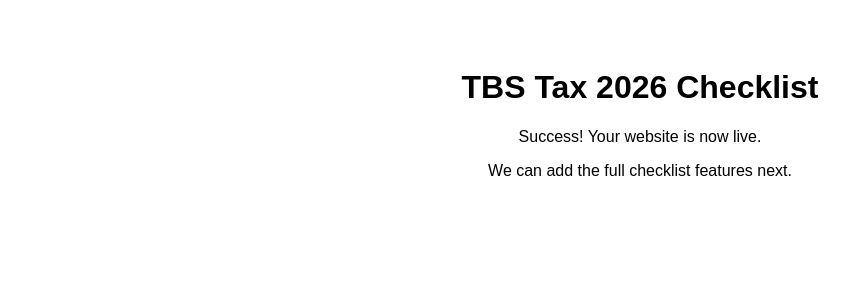
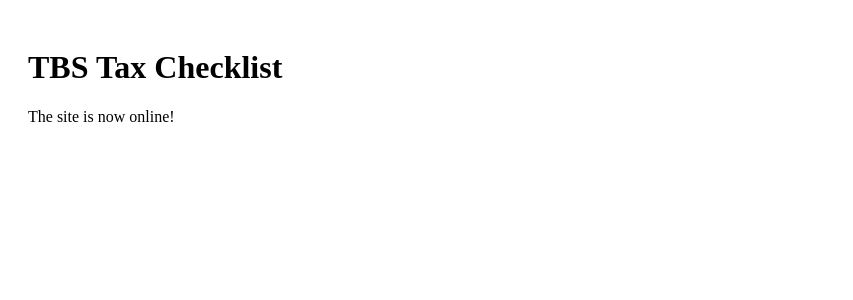
Before and after one commit to jp48185-jpg/TBS-tax-2026-checklist, a Next.js app: page / in a window 1280 px wide. Shown: the top 300 px of the page, without its empty margins (0-853 px from the left). Built offline with nearby package versions, Linux system fonts and the light colour scheme.

Commit message:
Update page.tsx

```diff
--- a/app/page.tsx
+++ b/app/page.tsx
@@ -1,9 +1,8 @@
 export default function Page() {
   return (
-    <div style={{ padding: '40px', textAlign: 'center', fontFamily: 'sans-serif' }}>
-      <h1>TBS Tax 2026 Checklist</h1>
-      <p>Success! Your website is now live.</p>
-      <p>We can add the full checklist features next.</p>
+    <div style={{ padding: '20px' }}>
+      <h1>TBS Tax Checklist</h1>
+      <p>The site is now online!</p>
     </div>
   )
 }
```
